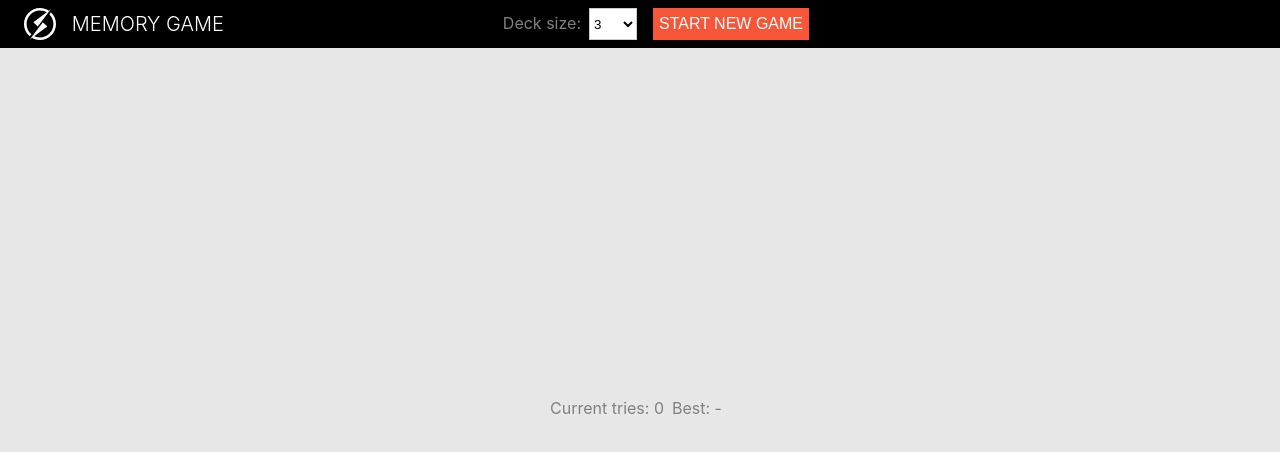
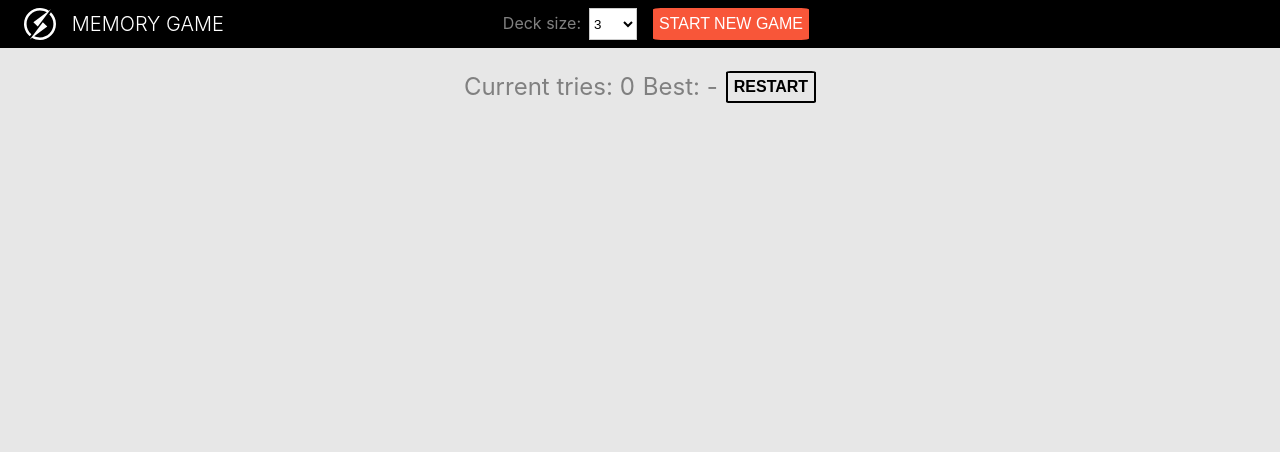
Before and after one commit to gyopak/cardgame, a React (Create React App) app: page / in a window 1280 px wide. Shown: the top 452 px of the page. Built offline with nearby package versions, Linux system fonts and the light colour scheme.

Commit message:
display and track points, restart button

```diff
--- /dev/null
+++ b/src/components/game/Game.css
@@ -0,0 +1,25 @@
+.Game {
+  display: flex;
+  flex-direction: column;
+  height: 100%;
+  justify-content: space-between;
+}
+
+.scoreContainer {
+  display: flex;
+  justify-content: space-between;
+  align-items: center;
+}
+
+button {
+  height: 2rem;
+  font-size: 1rem;
+  border: 2px solid black;
+  border-radius: 5%;
+  font-weight: 800;
+  background: rgb(231, 231, 231);
+}
+
+.scoreContainer p {
+  font-size: 1.5rem;
+}
--- a/src/components/game/Game.js
+++ b/src/components/game/Game.js
@@ -1,5 +1,7 @@
 import React from 'react';
 import Card from './Card'
+import './Game.css';
+import { newGame } from '../actions/';
 
 const gridStyle = size => ({
   display: 'grid',
@@ -25,17 +27,23 @@ const gameEndCheck = (cards, dispatch, currentTries) => {
   }
 }
 
+const restart = (dispatch, size) => () => {
+  dispatch(newGame(size));
+}
+
 const Game = ({ cards, currentTries, best, dispatch }) => {
   gameEndCheck(cards, dispatch, currentTries);
   return (
     <div className="Game">
-      <div>
+      <div className="scoreContainer">
         <p>{`Current tries: ${currentTries}`}</p>
         <p>{`Best: ${best}`}</p>
+        <button onClick={restart(dispatch, cards.length / 2)}>RESTART</button>
       </div>
       <div style={gridStyle(cards.length)}>
-      {getCards(cards)}
+        {getCards(cards)}
       </div>
+      <div className="placeholder"></div>
     </div>
   );
 }
--- a/src/components/header/GameController.css
+++ b/src/components/header/GameController.css
@@ -23,5 +23,6 @@
 p {
   display: inline;
   color: gray;
+  font-size: 1rem;
   margin-right: 0.5rem;
 }
--- a/src/components/header/GameController.js
+++ b/src/components/header/GameController.js
@@ -1,6 +1,6 @@
 import React from 'react';
 import { connect } from 'react-redux';
-import { newGame } from './actions'
+import { newGame } from '../actions/';
 import './GameController.css';
 
 const getSizes = sizes => sizes
```
Also changed, not shown: src/components/actions/index.js (renamed from src/components/header/actions/index.js).
